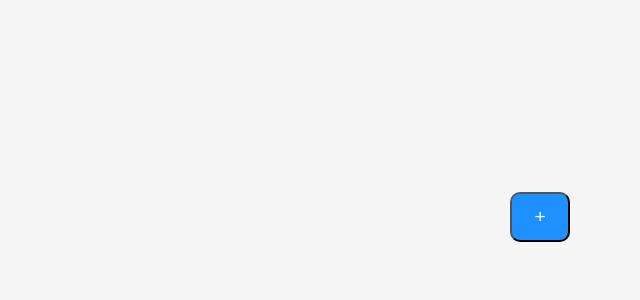
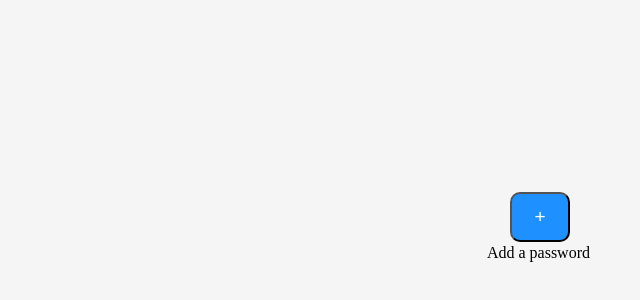
Before and after one commit to SkylerHope/skypass-manager, a website: page index.html in a window 1280 px wide. Shown: the part 498-798 px from the top of the page, without its empty margins (640-1280 px from the left). Drawn offline with Linux system fonts and the light colour scheme.

Commit message:
added text under new pass button

```diff
--- a/index.html
+++ b/index.html
@@ -10,6 +10,7 @@
   <body>
     <div>
       <button class="new-pass-button">+</button>
+      <p class="new-pass-text">Add a password</p>
     </div>
   </body>
 </html>
--- a/package.json
+++ b/package.json
@@ -1,6 +1,6 @@
 {
   "name": "skypass-manager",
-  "version": "1.0.2",
+  "version": "1.0.3",
   "description": "An easy and safe to use password manager",
   "main": "main.js",
   "scripts": {
--- a/style/main.css
+++ b/style/main.css
@@ -18,6 +18,15 @@ body {
     height: 50px;
 }
 
+.new-pass-text {
+    position: absolute;
+    bottom: 0;
+    right: 0;
+    margin-top: 5px;
+    margin-bottom: 40px;
+    margin-right: 50px;
+}
+
 .new-pass-button:active {
     background-color: royalblue;
 }
```
